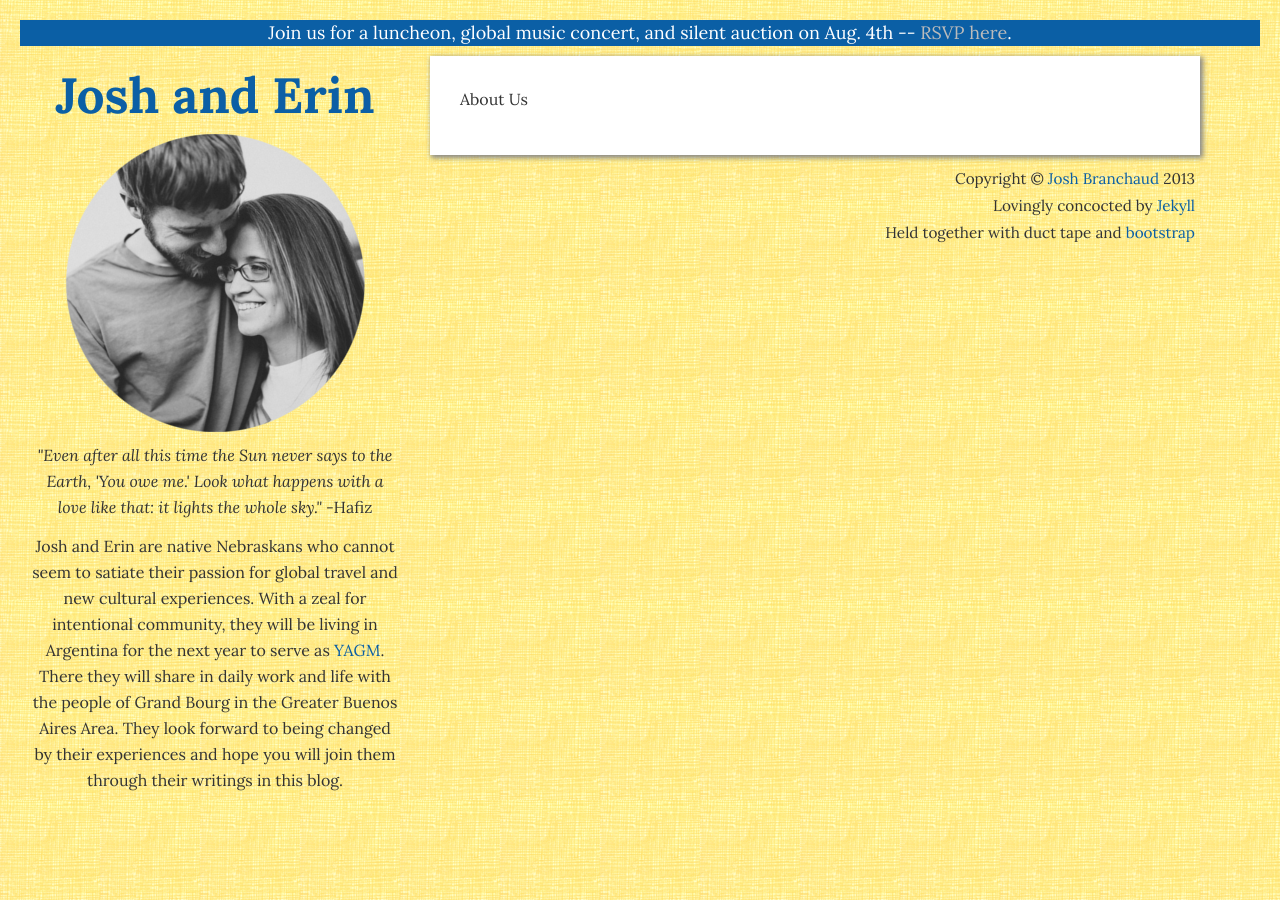
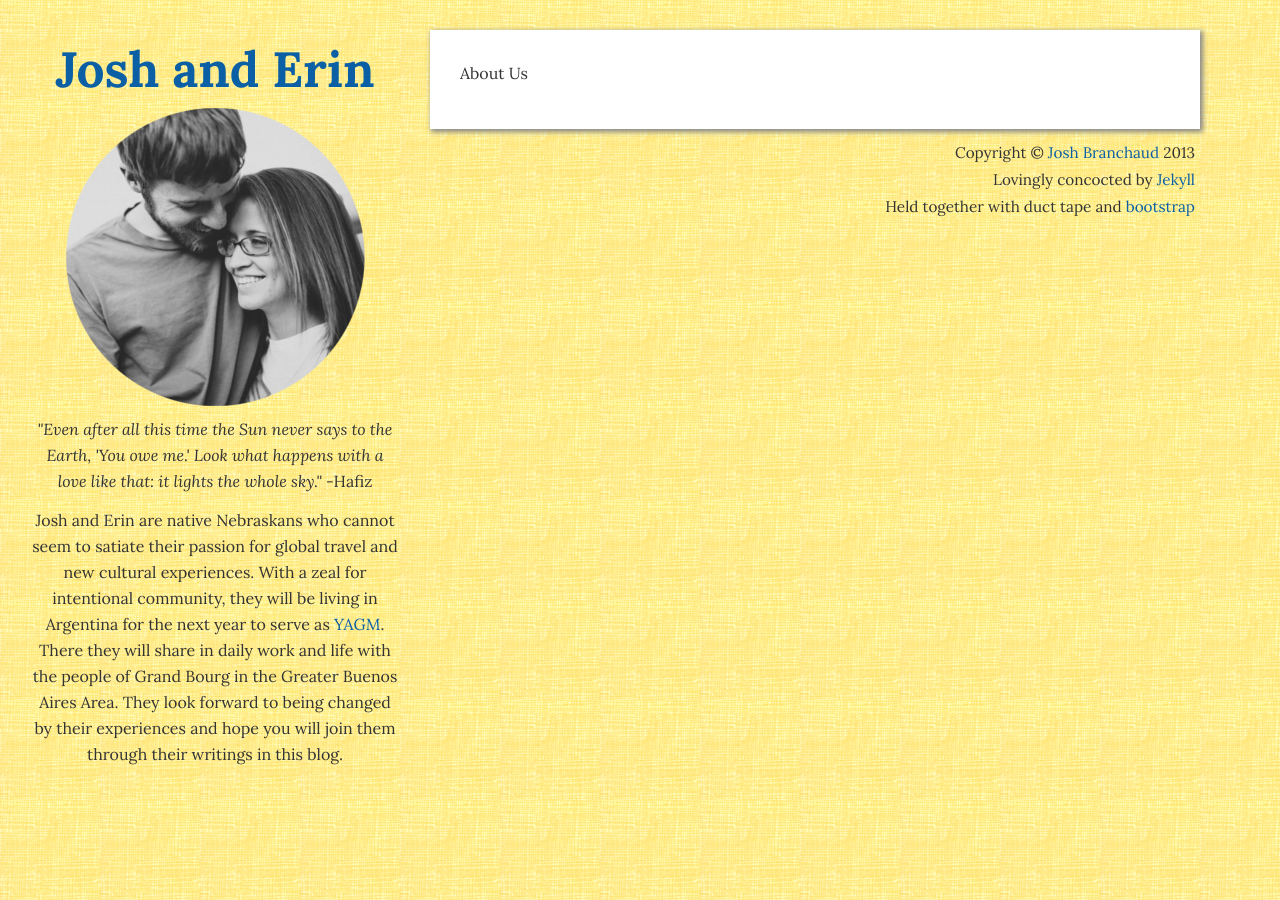
Before and after one commit to simhagate/joshanderin.com, a Jekyll site: the page built from about.md, in a window 1280 px wide. Built offline with Jekyll 4.4.1, drawn with Linux system fonts in a browser that asks for light colours.

Commit message:
Removing the banner that announced the fundraiser event from the default layout.

```diff
--- a/_layouts/default.html
+++ b/_layouts/default.html
@@ -38,12 +38,11 @@
 </head>
 <body style="background: url({{ site.baseurl }}/img/yellow_background2_small.png);">
 
+    <!--
     <div id="top-banner">
-        Join us for a luncheon, global music concert, and silent auction on
-        Aug. 4th --
-        <a href="http://joshanderin-luncheon-fundraiser.eventbrite.com/">
-            RSVP here</a>.
+        Banner Message Here
     </div>
+    -->
 
     <div class="container pull-left">
 
```
